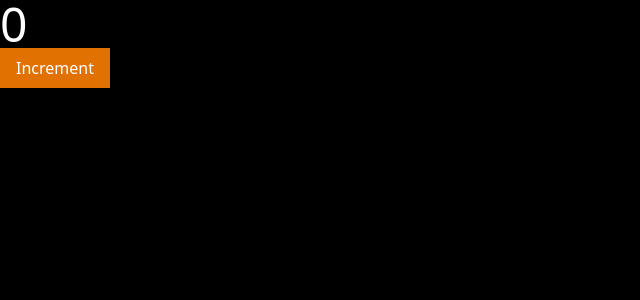
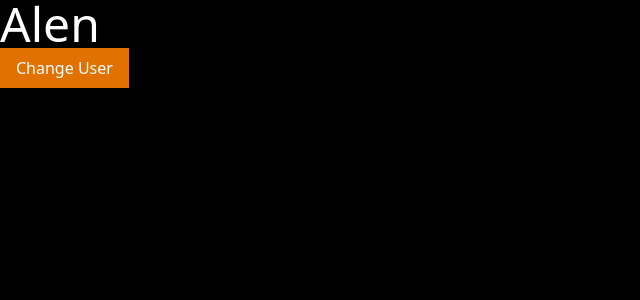
Before and after one commit to Arush-kumar/full-stack-cohort2-assignments, a React (Vite) app in the folder REACTJS/class5/: page / in a window 1280 px wide. Shown: the top 300 px of the page, without its empty margins (0-640 px from the left). Built offline with nearby package versions, Linux system fonts and the light colour scheme.

Commit message:
class5 next step

```diff
--- a/REACTJS/class5/src/App.jsx
+++ b/REACTJS/class5/src/App.jsx
@@ -2,18 +2,18 @@ import { useState } from "react"
 
 const App = () => {
 
-  const [num, setNum] = useState(0)
+  const [user, setUser] = useState("Alen")
 
-  const inc = () => {
-    setNum(num + 1)
+  const User = () => {
+    setUser("Alex")
   }
 
   return (
     <div className='h-screen bg-black text-white'>
-      <h1 className="text-5xl">{num}</h1>
-      <button onClick={inc}
+      <h1 className="text-5xl">{user}</h1>
+      <button onClick={User}
       className="bg-amber-600 px-4 py-2  w-fit">
-          Increment
+          Change User
       </button>
 
     </div>
```
